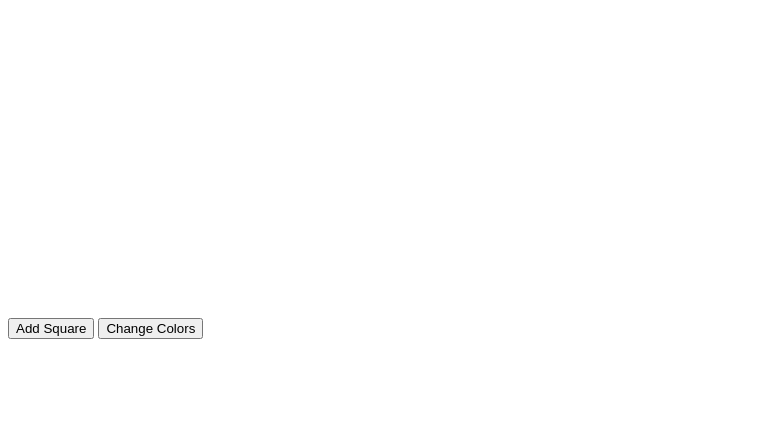
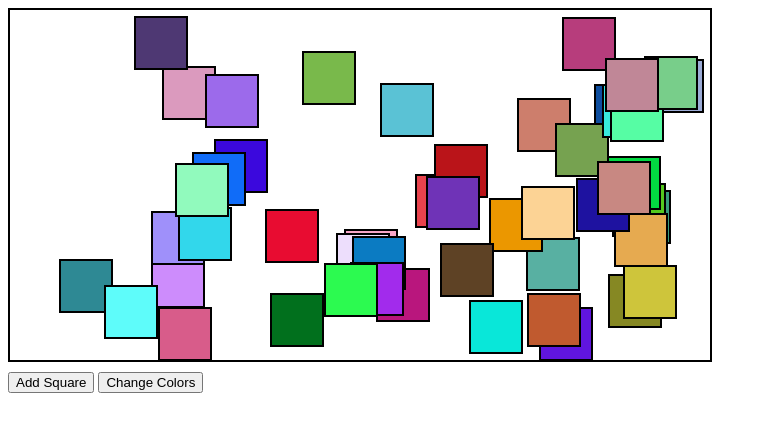
Before and after one commit to Francisjd67/Web-Based, a plain HTML site: page squares/squares.html in a window 1280 px wide. Shown: the whole page, without its empty margins (0-767 px from the left). Drawn offline with Linux system fonts and the light colour scheme.

Commit message:
office hour work

```diff
--- a/squares/squares.css
+++ b/squares/squares.css
@@ -1,12 +1,12 @@
 #squarearea{
 width:700px;
-height: 300px;
-border: 2px solid Oblack;
+height: 350px;
+border: 2px solid black;
 position: relative;
 margin-bottom: 10px;
 
 }
-#myFirstSquare{
+.square{
 width:50px;
 height: 50px;
 border: 2px solid black;
--- a/squares/squares.html
+++ b/squares/squares.html
@@ -1,8 +1,6 @@
 <!DOCTYPE html>
 <html lang="en">
 <head>
-    <meta charset="UTF-8">
-    <meta name="viewport" content="width=device-width, initial-scale=1.0">
     <link rel="stylesheet" href="squares.css">
     <script src="squares.js" defer></script>
     <title>Squares</title>
@@ -10,7 +8,7 @@
 <body>
     <div id="squarearea">
     </div>
-    <button>Add Square</button>
-    <button>Change Colors</button>
+    <button id="add">Add Square</button>
+    <button id="change">Change Colors</button>
 </body>
 </html>
--- a/squares/squares.js
+++ b/squares/squares.js
@@ -1,12 +1,34 @@
 let squareArea = document.querySelector("#squarearea");
-let squareCount = parseInt(Math. random()*21)+30;
+let squareCount = parseInt(Math.random()*21)+30;
+//attach the addSquare function to the button
+document.querySelector("#add").onclick=addSquare;
+for (let i = 0; i < squareCount; i++) {
+    addSquare();
 
-for (let i = 0; i < squareCount; i++) {
+    //use the addSquare function instead of the code here to add squares
+}
+function getRandomColor(){
+    let letters = "0123456789ABCDEF";
+    let color = "#";
+    for (let i = 0; i < 6; i++) {
+        color += letters[Math.floor(Math.random() * 16)];
+    }
+    return color;
+}
 
+function addSquare(){
+    //Make this add a single square
     let square = document.createElement("div");
-    square. className = "square";
-    square. style. left = parseInt(Math.random()*650) + "px";
-    square. style. top = parseInt (Math. random()*300) + "px";
-
-    squareArea.append (square) ;
+    square.className = "square";
+    square.style.left = parseInt(Math.random()*650) + "px";
+    square.style.top = parseInt(Math.random()*300) + "px";
+    square.style.backgroundColor = getRandomColor();
+    //add a click function to each square
+    square.onclick=function(){
+        this.style.backgroundColor = getRandomColor();
+    };
+    squareArea.append(square);
 }
+//write the function to change all colors
+//get all the squares as an array
+//call the getRandomColor on them to change their colors
```
